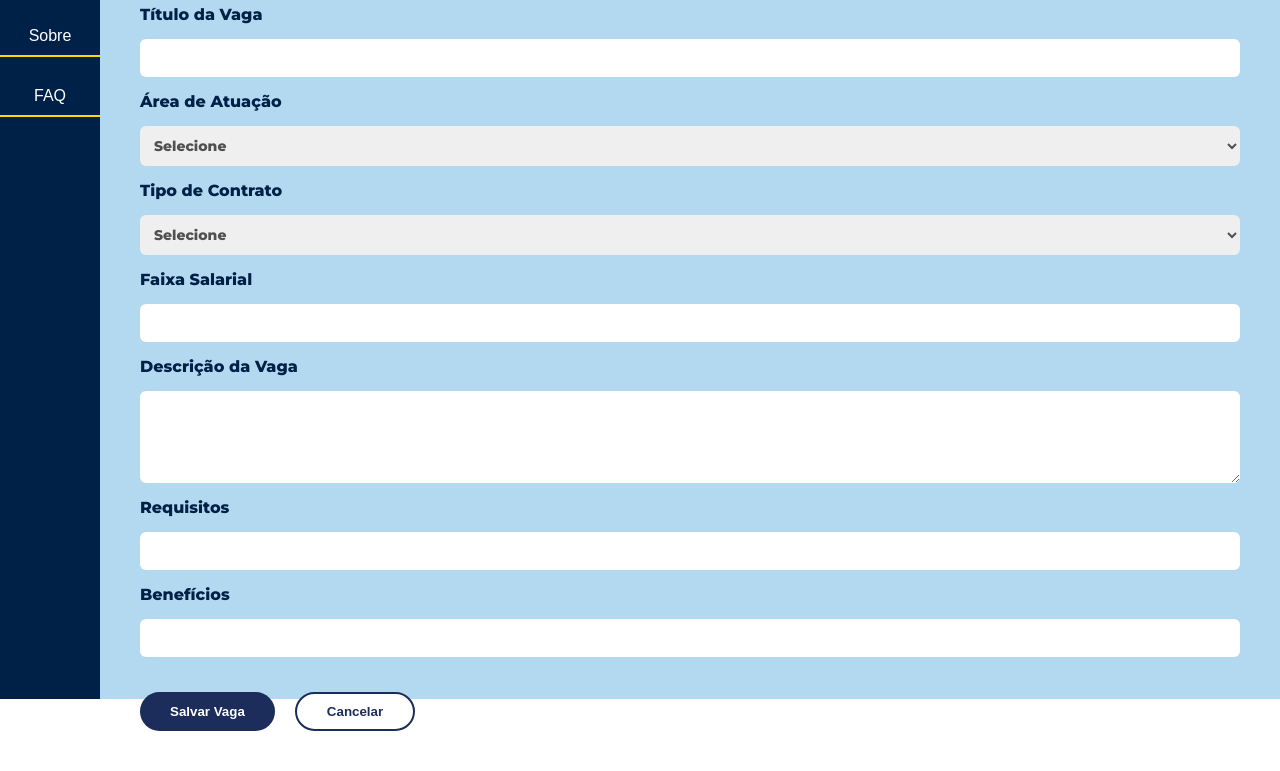
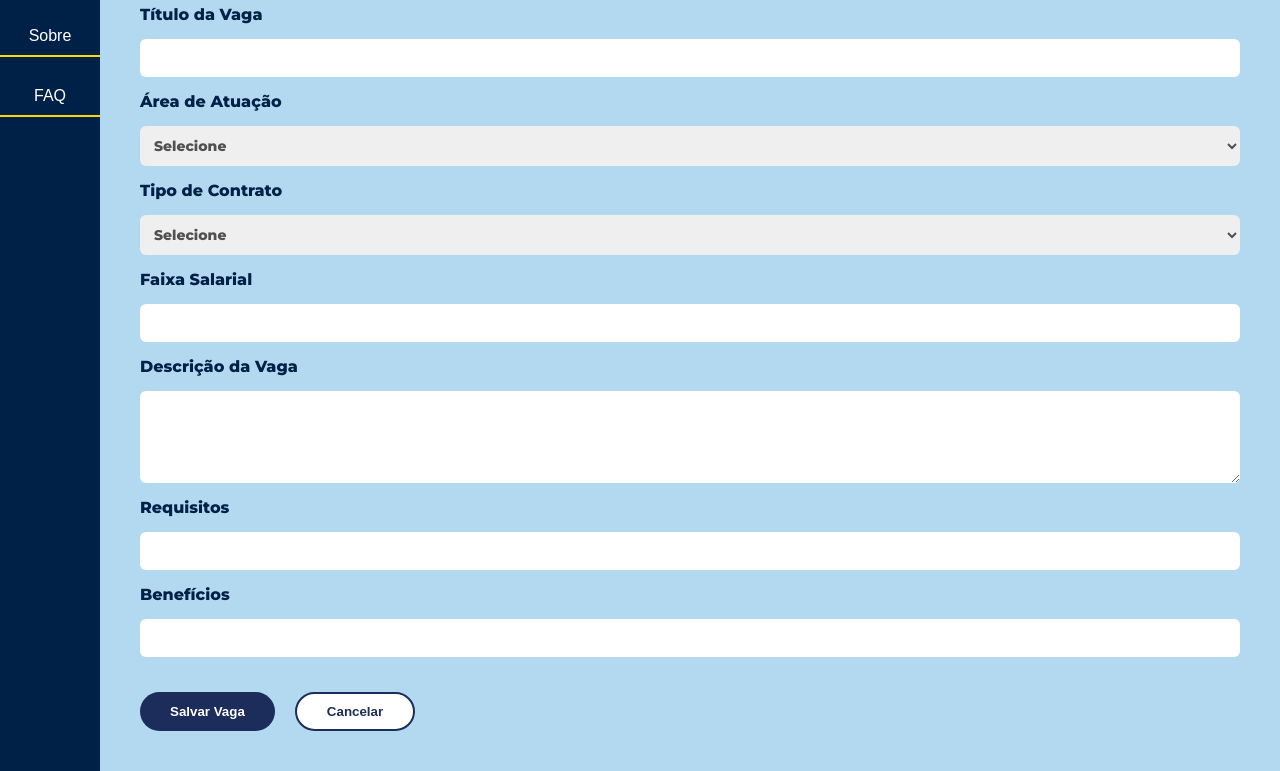
Before and after one commit to EmanuelAvgerino/cadastrarvaga, a plain HTML site: page index.html in a window 1280 px wide. Shown: the part 101-872 px from the top of the page. Before the commit the page ends 832 px from the top, so only its background shows below. Drawn offline with Linux system fonts and the light colour scheme.

Commit message:
Update style.css

```diff
--- a/Css/style.css
+++ b/Css/style.css
@@ -12,7 +12,7 @@ body {
 
 .container {
   display: flex;
-  height: 100vh;
+  min-height: 100vh
 }
 
 .sidebar {
```
